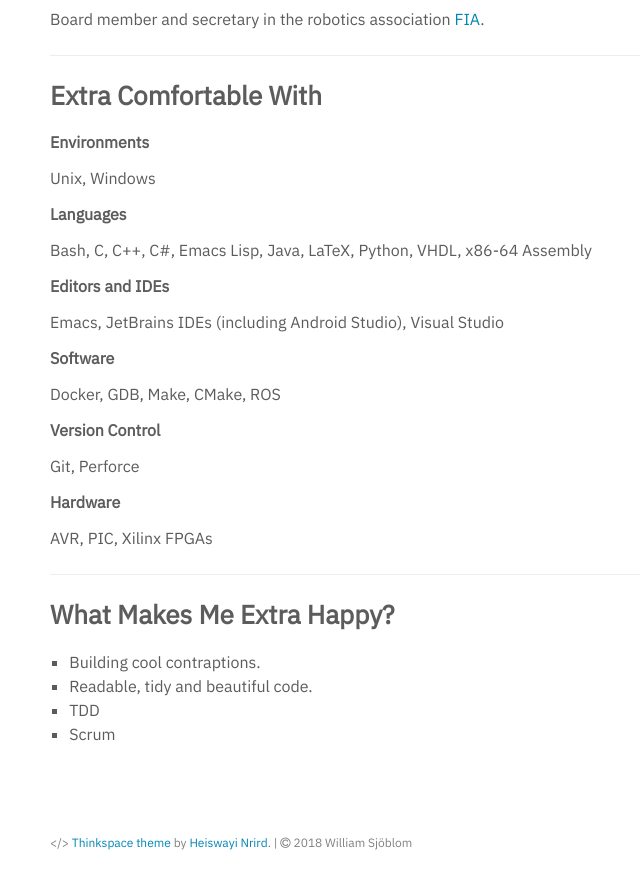
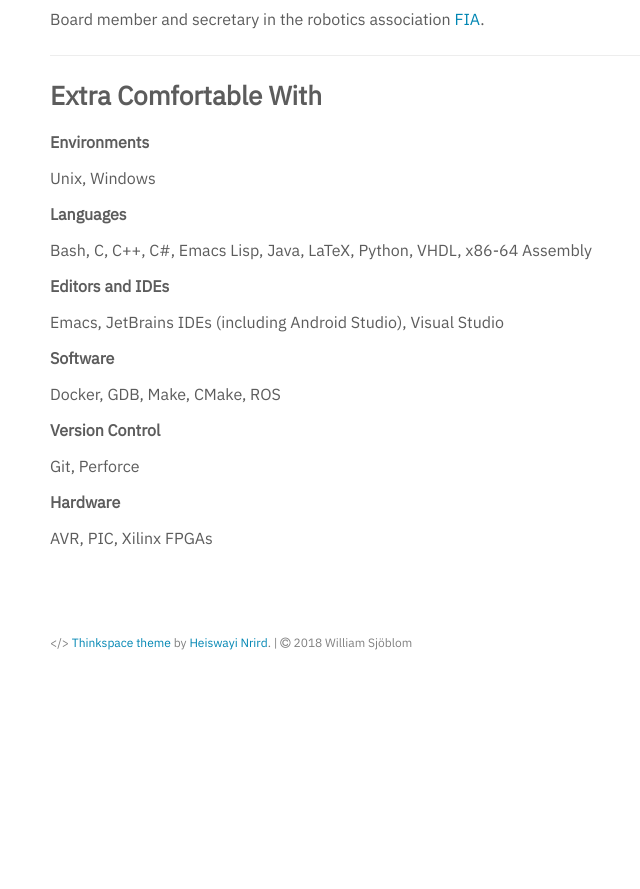
Before and after one commit to williamsjoblom/williamsjoblom.github.io, a Jekyll site: the page built from resume.md, in a window 1280 px wide and 900 px high, scrolled down 1817 px. Shown: the top 889 px of the window, without its empty margins (214-854 px from the left). Built offline with Jekyll 4.4.1, drawn with Linux system fonts in a browser that asks for light colours; after the commit the page ends 2517 px from its top, so only the background shows below that.

Commit message:
Update resume.md

```diff
--- a/resume.md
+++ b/resume.md
@@ -107,11 +107,3 @@ Git, Perforce
 **Hardware**
 
 AVR, PIC, Xilinx FPGAs
-
-<div class="divider"></div>
-
-## What Makes Me Extra Happy?
-* Building cool contraptions.
-* Readable, tidy and beautiful code.
-* TDD
-* Scrum
```
